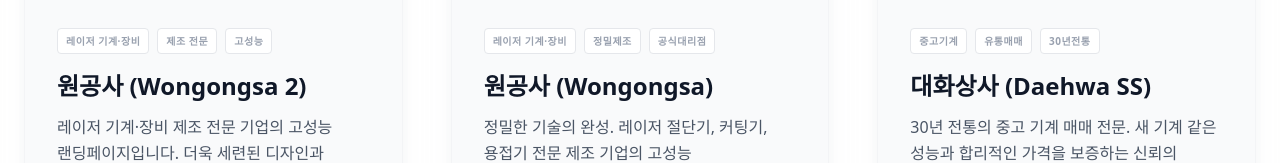
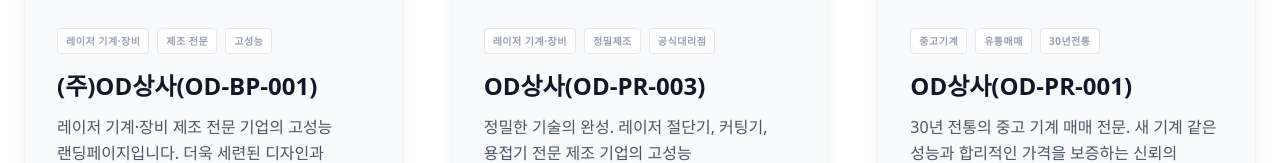
Before and after one commit to opendoor-ai/OpenDoor, a React (Vite) app: page / in a window 1280 px wide. Shown: the part 3562-3725 px from the top of the page. Built offline with nearby package versions, Linux system fonts and the light colour scheme; a web font is replaced by a local one.

Commit message:
feat: Update portfolio entries with new company names and images
Refactors portfolio entries to use standardized company names and updated image URLs. This change reflects current branding and visual assets for the displayed projects.

```diff
--- a/src/components/Portfolio.tsx
+++ b/src/components/Portfolio.tsx
@@ -6,24 +6,24 @@ import ConsultationForm from './ConsultationForm';
 export default function Portfolio() {
   const portfolios = [
     {
-      title: "원공사 (Wongongsa 2)",
+      title: "(주)OD상사(OD-BP-001)",
       description: "레이저 기계·장비 제조 전문 기업의 고성능 랜딩페이지입니다. 더욱 세련된 디자인과 최적화된 상담 시스템을 제공합니다.",
       url: "https://wongongsa2.vercel.app/",
-      image: "https://res.cloudinary.com/dqhj5ucak/image/upload/v1773485178/01_zhmute.jpg",
+      image: "https://res.cloudinary.com/dqhj5ucak/image/upload/v1774245281/0001_npo7xj.jpg",
       tags: ["레이저 기계·장비", "제조 전문", "고성능"]
     },
     {
-      title: "원공사 (Wongongsa)",
+      title: "OD상사(OD-PR-003)",
       description: "정밀한 기술의 완성. 레이저 절단기, 커팅기, 용접기 전문 제조 기업의 고성능 랜딩페이지입니다.",
       url: "https://wongongsa.vercel.app/",
-      image: "https://res.cloudinary.com/dqhj5ucak/image/upload/v1773485178/02_fpppxi.jpg",
+      image: "https://res.cloudinary.com/dqhj5ucak/image/upload/v1774245287/0002_sovgc9.jpg",
       tags: ["레이저 기계·장비", "정밀제조", "공식대리점"]
     },
     {
-      title: "대화상사 (Daehwa SS)",
+      title: "OD상사(OD-PR-001)",
       description: "30년 전통의 중고 기계 매매 전문. 새 기계 같은 성능과 합리적인 가격을 보증하는 신뢰의 플랫폼입니다.",
       url: "https://daehwass.vercel.app/",
-      image: "https://res.cloudinary.com/dqhj5ucak/image/upload/v1773485178/03_bheu1i.jpg",
+      image: "https://res.cloudinary.com/dqhj5ucak/image/upload/v1774245292/0003_d9hdcn.jpg",
       tags: ["중고기계", "유통매매", "30년전통"]
     }
   ];
```
